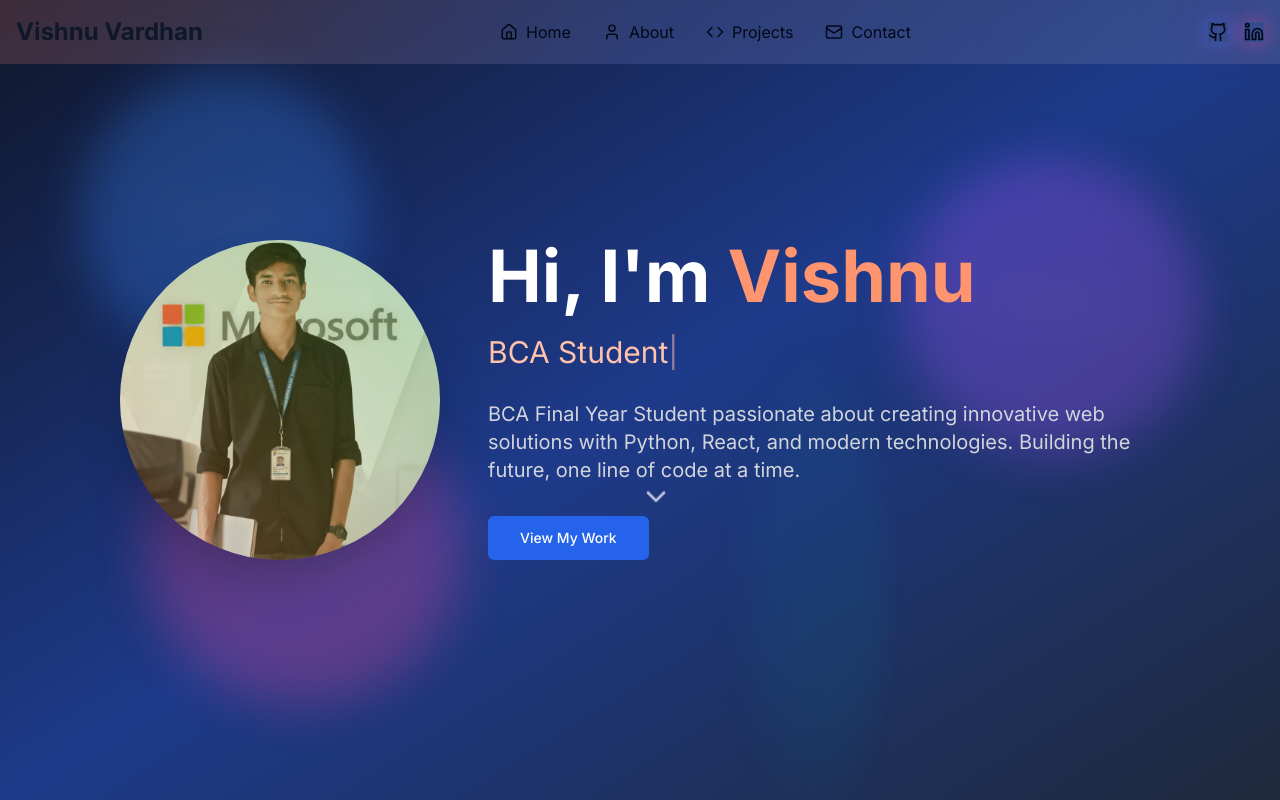
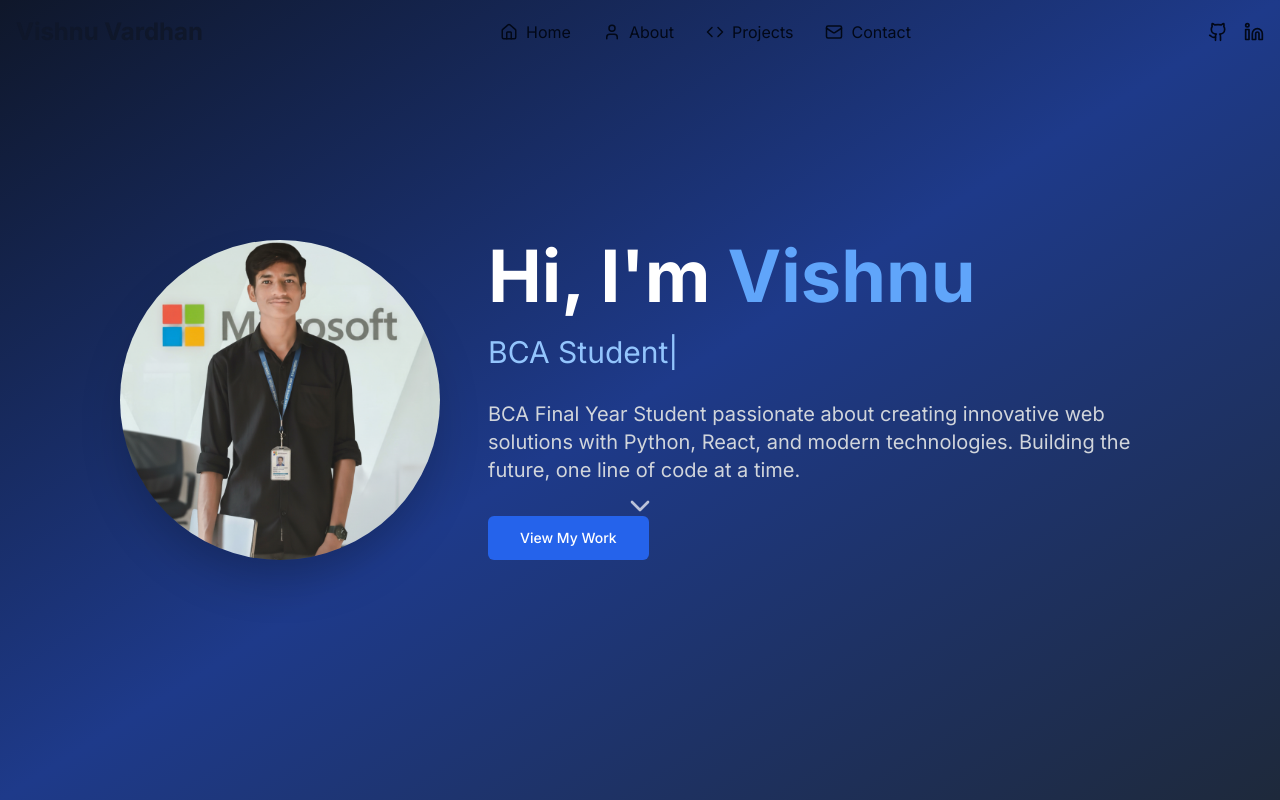
Before and after one commit to Gaddamadithya/Adithya-portfolio, a React (Vite) app: page / in a window 1280 px wide. Shown: the top 800 px of the page. Built offline with nearby package versions, Linux system fonts and the light colour scheme.

Commit message:
Remove web page animations

```diff
--- a/src/components/Header.tsx
+++ b/src/components/Header.tsx
@@ -25,7 +25,7 @@ const Header = () => {
   return (
     <header className={`fixed top-0 left-0 right-0 z-50 transition-all duration-300 ${
       isScrolled ? 'bg-white/95 backdrop-blur-sm shadow-lg' : 'bg-transparent'
-    } before:absolute before:inset-0 before:bg-gradient-to-r before:from-pink-500/20 before:via-purple-500/20 before:to-blue-500/20 before:animate-[rgb-shift_3s_ease-in-out_infinite] before:-z-10 after:absolute after:inset-0 after:bg-gradient-to-l after:from-blue-500/10 after:via-pink-500/10 after:to-purple-500/10 after:animate-[color-shift_2s_ease-in-out_infinite] after:-z-10`}>
+    }`}>
       <div className="container mx-auto px-4 py-4">
         <div className="flex justify-between items-center">
           <div className="text-2xl font-bold text-primary">
@@ -34,30 +34,30 @@ const Header = () => {
 
           {/* Desktop Navigation */}
           <nav className="hidden md:flex space-x-8">
-            <button onClick={() => scrollToSection('home')} className="flex items-center space-x-2 text-foreground hover:text-primary transition-all duration-300 hover:scale-110 active:scale-95 relative before:absolute before:inset-0 before:bg-gradient-to-r before:from-pink-500/20 before:to-purple-500/20 before:blur-lg before:opacity-0 hover:before:opacity-100 before:transition-opacity before:animate-[pink-glow_2s_ease-in-out_infinite]">
-              <Home size={18} className="animate-[bounce-3d_2s_ease-in-out_infinite]" />
+            <button onClick={() => scrollToSection('home')} className="flex items-center space-x-2 text-foreground hover:text-primary transition-colors duration-300">
+              <Home size={18} />
               <span>Home</span>
             </button>
-            <button onClick={() => scrollToSection('about')} className="flex items-center space-x-2 text-foreground hover:text-primary transition-all duration-300 hover:scale-110 active:scale-95 relative before:absolute before:inset-0 before:bg-gradient-to-r before:from-blue-500/20 before:to-cyan-500/20 before:blur-lg before:opacity-0 hover:before:opacity-100 before:transition-opacity before:animate-[multi-glow_3s_ease-in-out_infinite]">
-              <User size={18} className="animate-[tilt-3d_3s_ease-in-out_infinite]" />
+            <button onClick={() => scrollToSection('about')} className="flex items-center space-x-2 text-foreground hover:text-primary transition-colors duration-300">
+              <User size={18} />
               <span>About</span>
             </button>
-            <button onClick={() => scrollToSection('projects')} className="flex items-center space-x-2 text-foreground hover:text-primary transition-all duration-300 hover:scale-110 active:scale-95 relative before:absolute before:inset-0 before:bg-gradient-to-r before:from-purple-500/20 before:to-pink-500/20 before:blur-lg before:opacity-0 hover:before:opacity-100 before:transition-opacity before:animate-[color-shift_2s_ease-in-out_infinite]">
-              <Code size={18} className="animate-[float-3d_4s_ease-in-out_infinite]" />
+            <button onClick={() => scrollToSection('projects')} className="flex items-center space-x-2 text-foreground hover:text-primary transition-colors duration-300">
+              <Code size={18} />
               <span>Projects</span>
             </button>
-            <button onClick={() => scrollToSection('contact')} className="flex items-center space-x-2 text-foreground hover:text-primary transition-all duration-300 hover:scale-110 active:scale-95 relative before:absolute before:inset-0 before:bg-gradient-to-r before:from-green-500/20 before:to-blue-500/20 before:blur-lg before:opacity-0 hover:before:opacity-100 before:transition-opacity before:animate-[rgb-shift_3s_ease-in-out_infinite]">
-              <Mail size={18} className="animate-[bounce-3d_2.5s_ease-in-out_infinite]" />
+            <button onClick={() => scrollToSection('contact')} className="flex items-center space-x-2 text-foreground hover:text-primary transition-colors duration-300">
+              <Mail size={18} />
               <span>Contact</span>
             </button>
           </nav>
 
           {/* Social Links */}
           <div className="hidden md:flex items-center space-x-4">
-            <a href="https://github.com/vishnu915" target="_blank" rel="noopener noreferrer" className="text-foreground hover:text-primary transition-all duration-300 hover:scale-125 active:scale-95 hover:rotate-12 animate-[multi-glow_2s_ease-in-out_infinite]">
+            <a href="https://github.com/vishnu915" target="_blank" rel="noopener noreferrer" className="text-foreground hover:text-primary transition-colors duration-300">
               <Github size={20} />
             </a>
-            <a href="https://www.linkedin.com/in/vishnu-vardhan-26795b316/" target="_blank" rel="noopener noreferrer" className="text-foreground hover:text-primary transition-all duration-300 hover:scale-125 active:scale-95 hover:-rotate-12 animate-[pink-glow_3s_ease-in-out_infinite]">
+            <a href="https://www.linkedin.com/in/vishnu-vardhan-26795b316/" target="_blank" rel="noopener noreferrer" className="text-foreground hover:text-primary transition-colors duration-300">
               <Linkedin size={20} />
             </a>
           </div>
@@ -73,29 +73,29 @@ const Header = () => {
 
         {/* Mobile Navigation */}
         {isMenuOpen && (
-          <nav className="md:hidden mt-4 py-4 border-t border-border animate-fade-in">
+          <nav className="md:hidden mt-4 py-4 border-t border-border">
             <div className="flex flex-col space-y-4">
-              <button onClick={() => scrollToSection('home')} className="flex items-center space-x-2 text-foreground hover:text-primary transition-all duration-300 hover:scale-105 active:scale-95 hover:translate-x-2">
-                <Home size={18} className="animate-[bounce-3d_2s_ease-in-out_infinite]" />
+              <button onClick={() => scrollToSection('home')} className="flex items-center space-x-2 text-foreground hover:text-primary transition-colors duration-300">
+                <Home size={18} />
                 <span>Home</span>
               </button>
-              <button onClick={() => scrollToSection('about')} className="flex items-center space-x-2 text-foreground hover:text-primary transition-all duration-300 hover:scale-105 active:scale-95 hover:translate-x-2">
-                <User size={18} className="animate-[tilt-3d_3s_ease-in-out_infinite]" />
+              <button onClick={() => scrollToSection('about')} className="flex items-center space-x-2 text-foreground hover:text-primary transition-colors duration-300">
+                <User size={18} />
                 <span>About</span>
               </button>
-              <button onClick={() => scrollToSection('projects')} className="flex items-center space-x-2 text-foreground hover:text-primary transition-all duration-300 hover:scale-105 active:scale-95 hover:translate-x-2">
-                <Code size={18} className="animate-[float-3d_4s_ease-in-out_infinite]" />
+              <button onClick={() => scrollToSection('projects')} className="flex items-center space-x-2 text-foreground hover:text-primary transition-colors duration-300">
+                <Code size={18} />
                 <span>Projects</span>
               </button>
-              <button onClick={() => scrollToSection('contact')} className="flex items-center space-x-2 text-foreground hover:text-primary transition-all duration-300 hover:scale-105 active:scale-95 hover:translate-x-2">
-                <Mail size={18} className="animate-[bounce-3d_2.5s_ease-in-out_infinite]" />
+              <button onClick={() => scrollToSection('contact')} className="flex items-center space-x-2 text-foreground hover:text-primary transition-colors duration-300">
+                <Mail size={18} />
                 <span>Contact</span>
               </button>
               <div className="flex items-center space-x-4 pt-4 border-t border-border">
-                <a href="https://github.com/vishnu915" target="_blank" rel="noopener noreferrer" className="text-foreground hover:text-primary transition-all duration-300 hover:scale-125 active:scale-95 hover:rotate-12 animate-[multi-glow_2s_ease-in-out_infinite]">
+                <a href="https://github.com/vishnu915" target="_blank" rel="noopener noreferrer" className="text-foreground hover:text-primary transition-colors duration-300">
                   <Github size={20} />
                 </a>
-                <a href="https://www.linkedin.com/in/vishnu-vardhan-26795b316/" target="_blank" rel="noopener noreferrer" className="text-foreground hover:text-primary transition-all duration-300 hover:scale-125 active:scale-95 hover:-rotate-12 animate-[pink-glow_3s_ease-in-out_infinite]">
+                <a href="https://www.linkedin.com/in/vishnu-vardhan-26795b316/" target="_blank" rel="noopener noreferrer" className="text-foreground hover:text-primary transition-colors duration-300">
                   <Linkedin size={20} />
                 </a>
               </div>
--- a/src/components/Hero.tsx
+++ b/src/components/Hero.tsx
@@ -34,49 +34,29 @@ const Hero = () => {
 
   return (
     <section id="home" className="min-h-screen flex items-center justify-center bg-gradient-to-br from-slate-900 via-blue-900 to-slate-800 text-white relative overflow-hidden">
-      {/* Background Animation */}
-      <div className="absolute inset-0 opacity-30">
-        <div className="absolute top-20 left-20 w-72 h-72 bg-blue-500 rounded-full mix-blend-multiply filter blur-xl animate-float-3d">
-          <div className="absolute inset-0 flex items-center justify-center text-white font-bold text-2xl opacity-60 animate-color-shift">
-            Innovation
-          </div>
-        </div>
-        <div className="absolute top-40 right-20 w-72 h-72 bg-purple-500 rounded-full mix-blend-multiply filter blur-xl animate-tilt-3d">
-          <div className="absolute inset-0 flex items-center justify-center text-white font-bold text-2xl opacity-60 animate-color-shift" style={{ animationDelay: '1s' }}>
-            Creativity
-          </div>
-        </div>
-        <div className="absolute bottom-20 left-40 w-72 h-72 bg-pink-500 rounded-full mix-blend-multiply filter blur-xl animate-bounce-3d">
-          <div className="absolute inset-0 flex items-center justify-center text-white font-bold text-2xl opacity-60 animate-color-shift" style={{ animationDelay: '2s' }}>
-            Excellence
-          </div>
-        </div>
-        <div className="absolute top-1/2 left-1/2 w-96 h-96 bg-cyan-500 rounded-full mix-blend-multiply filter blur-2xl animate-perspective-spin opacity-20"></div>
-      </div>
 
       <div className="container mx-auto px-4 text-center relative z-10">
         <div className="flex flex-col lg:flex-row items-center justify-center gap-12">
           {/* Profile Image */}
-          <div className="relative perspective-container">
-            <div className="w-80 h-80 rounded-full overflow-hidden shadow-2xl animate-3d-tilt animate-multi-color-glow">
+          <div className="relative">
+            <div className="w-80 h-80 rounded-full overflow-hidden shadow-2xl">
               <img
                 src={profileImage}
                 alt="Vishnu Vardhan"
                 className="w-full h-full object-cover"
               />
             </div>
-            <div className="absolute inset-0 rounded-full bg-gradient-to-tr from-blue-500/20 via-purple-500/20 to-pink-500/20 animate-color-shift"></div>
           </div>
 
           {/* Content */}
           <div className="lg:text-left">
-            <h1 className="text-5xl lg:text-7xl font-bold mb-4 animate-fade-in animate-rgb-text">
-              Hi, I'm <span className="text-blue-400 animate-color-shift">Vishnu</span>
+            <h1 className="text-5xl lg:text-7xl font-bold mb-4">
+              Hi, I'm <span className="text-blue-400">Vishnu</span>
             </h1>
             <div className="text-2xl lg:text-3xl mb-6 h-12 flex items-center justify-center lg:justify-start">
-              <span className="text-blue-300 animate-color-shift">
+              <span className="text-blue-300">
                 {displayText}
-                <span className="animate-pulse">|</span>
+                <span>|</span>
               </span>
             </div>
             <p className="text-xl text-gray-300 mb-8 max-w-2xl">
@@ -87,17 +67,16 @@ const Hero = () => {
               <Button
                 onClick={() => scrollToSection('projects')}
                 size="lg"
-                className="bg-blue-600 hover:bg-blue-700 text-white px-8 py-3 animate-3d-float animate-multi-color-glow relative overflow-hidden group perspective-container"
+                className="bg-blue-600 hover:bg-blue-700 text-white px-8 py-3 transition-colors duration-300"
               >
-                <span className="relative z-10">View My Work</span>
-                <div className="absolute inset-0 bg-gradient-to-r from-pink-500 via-purple-500 to-cyan-500 opacity-0 group-hover:opacity-100 transition-opacity duration-500 animate-color-shift"></div>
+                View My Work
               </Button>
             </div>
           </div>
         </div>
 
         {/* Scroll Indicator */}
-        <div className="absolute bottom-8 left-1/2 transform -translate-x-1/2 animate-bounce">
+        <div className="absolute bottom-8 left-1/2 transform -translate-x-1/2">
           <button
             onClick={() => scrollToSection('about')}
             className="text-white/70 hover:text-white transition-colors"
```
Also changed, not shown: src/components/About.tsx (+8 -10 lines), src/components/Experience.tsx (+5 -7 lines), src/components/Projects.tsx (+3 -4 lines).
